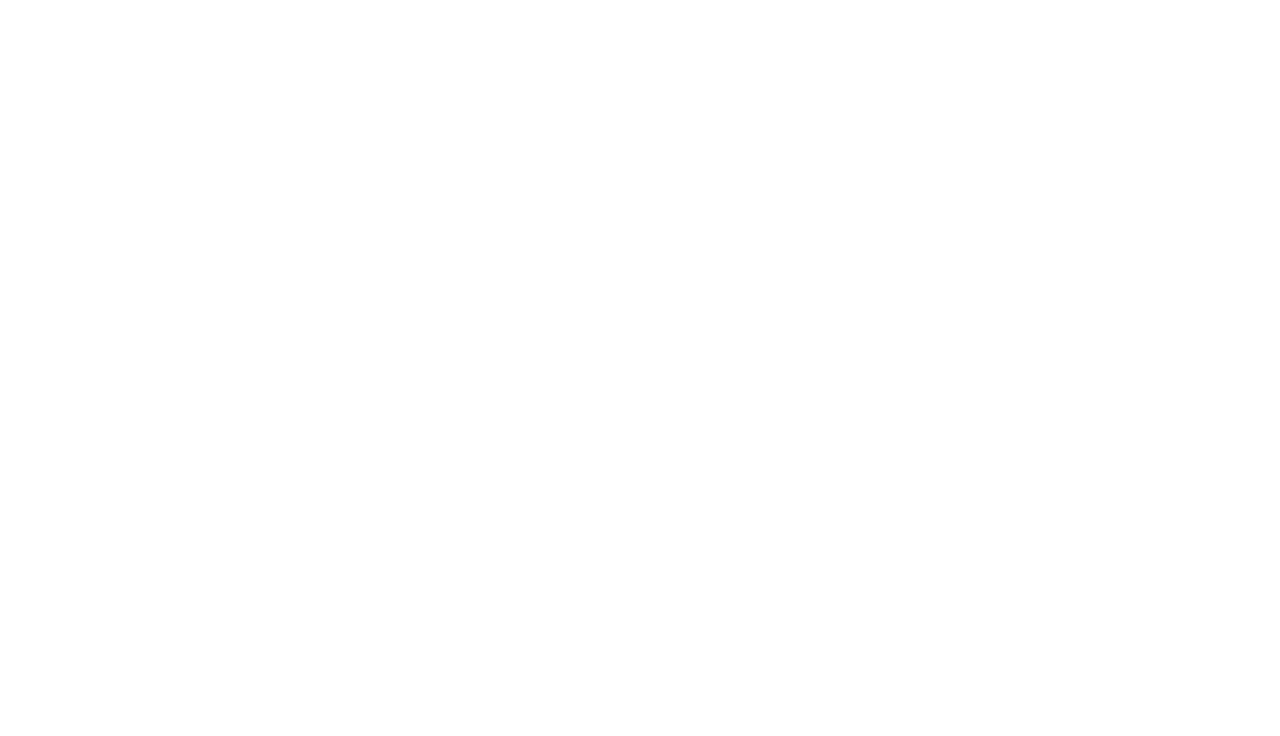
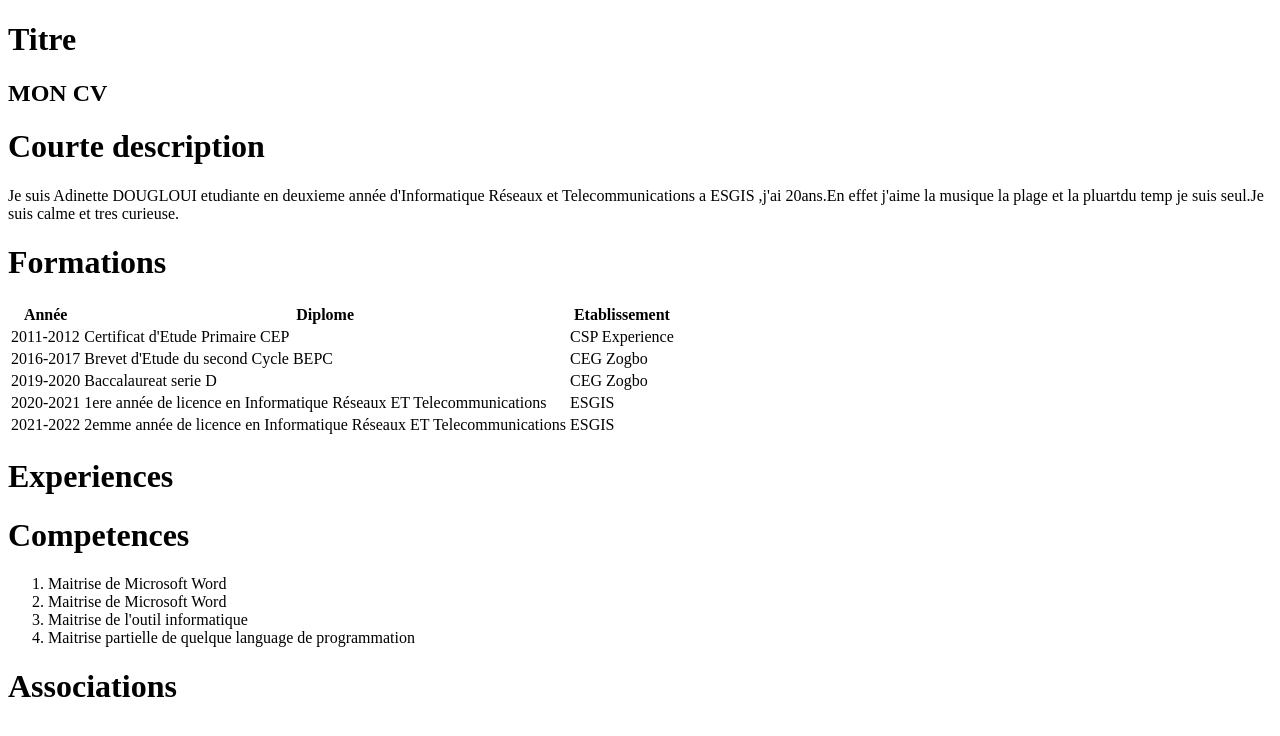
Before and after one commit to pascalinedougloui/git-mon-cv1, a plain HTML site: page index.html in a window 1280 px wide. Drawn offline with Linux system fonts and the light colour scheme.

Commit message:
mise en place de la section titre

```diff
--- a/index.html
+++ b/index.html
@@ -8,6 +8,58 @@
     <link rel="stylesheet" href="style.css">
 </head>
 <body>
+    <h1>Titre</h1>
+<h2>MON CV</h2>
+<div>
+    <h1>Courte description</h1>
+    <p>Je suis Adinette DOUGLOUI etudiante en deuxieme année d'Informatique Réseaux et Telecommunications
+        a ESGIS ,j'ai 20ans.En effet j'aime la musique la plage et la pluartdu temp je suis seul.Je suis
+        calme et tres curieuse.
+    </p>
+</div>
+<h1>Formations</h1>
+<table>
+    <tr>
+        <th>Année</th>
+        <th>Diplome</th>
+        <th>Etablissement</th>
+    </tr>
+    <tr>
+        <td>2011-2012</td>
+        <td>Certificat d'Etude Primaire CEP</td>
+        <td>CSP Experience</td>
+    </tr>
+    <tr>
+        <td>2016-2017</td>
+        <td>Brevet d'Etude du second Cycle BEPC</td>
+        <td>CEG Zogbo</td>
+    </tr>
+    <tr>
+        <td>2019-2020</td>
+        <td>Baccalaureat serie D</td>
+        <td>CEG Zogbo</td>
+    </tr>
+    <tr>
+        <td>2020-2021</td>
+        <td>1ere année de licence en Informatique Réseaux ET Telecommunications</td>
+        <td>ESGIS</td>
+    </tr>
+    <tr>
+        <td>2021-2022</td>
+        <td>2emme année de licence en Informatique Réseaux ET Telecommunications </td>
+        <td>ESGIS</td>
+    </tr>
+</table>
+<h1>Experiences</h1>
+
+<h1>Competences</h1>
+<ol>
+    <li>Maitrise de Microsoft Word</li>
+    <li>Maitrise de Microsoft Word</li>
+    <li>Maitrise de l'outil informatique</li>
+    <li>Maitrise partielle de quelque language de  programmation</li>
+</ol>
+<h1>Associations</h1>
 
 </body>
 </html>
```
